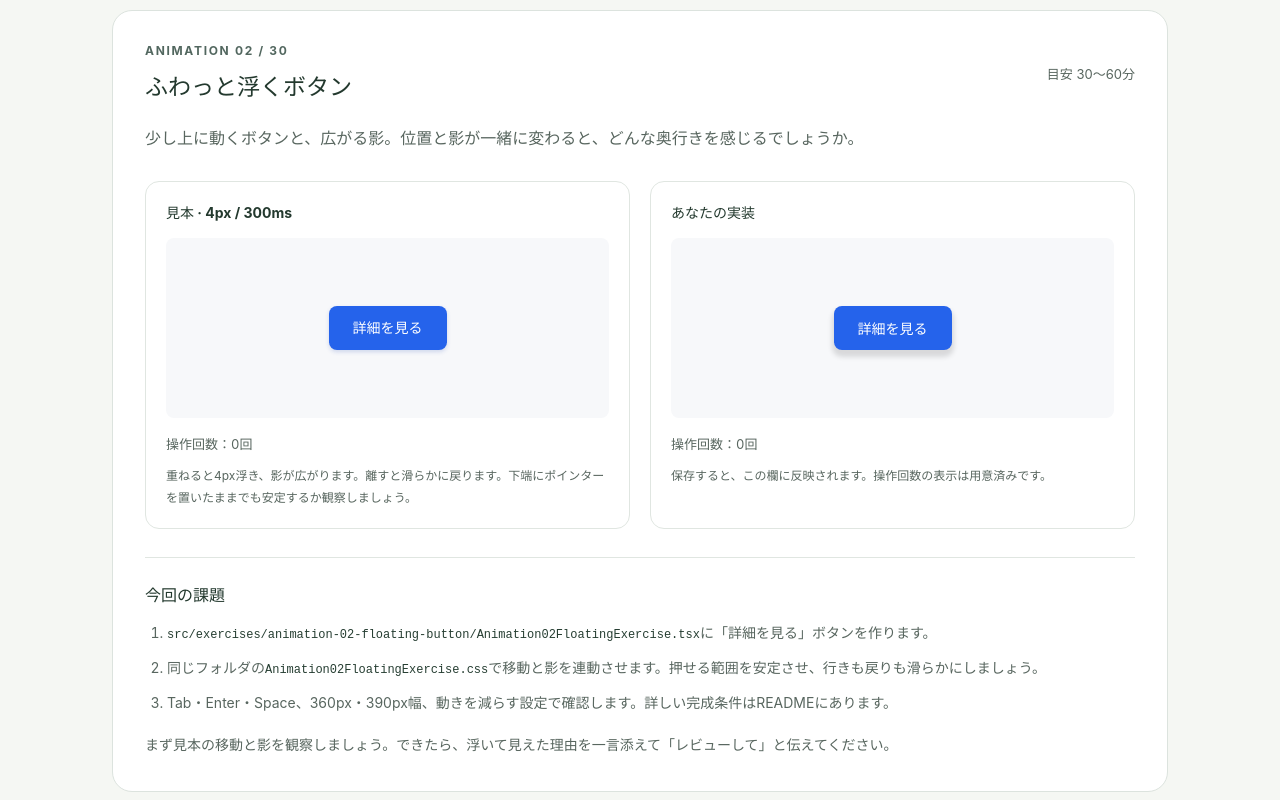
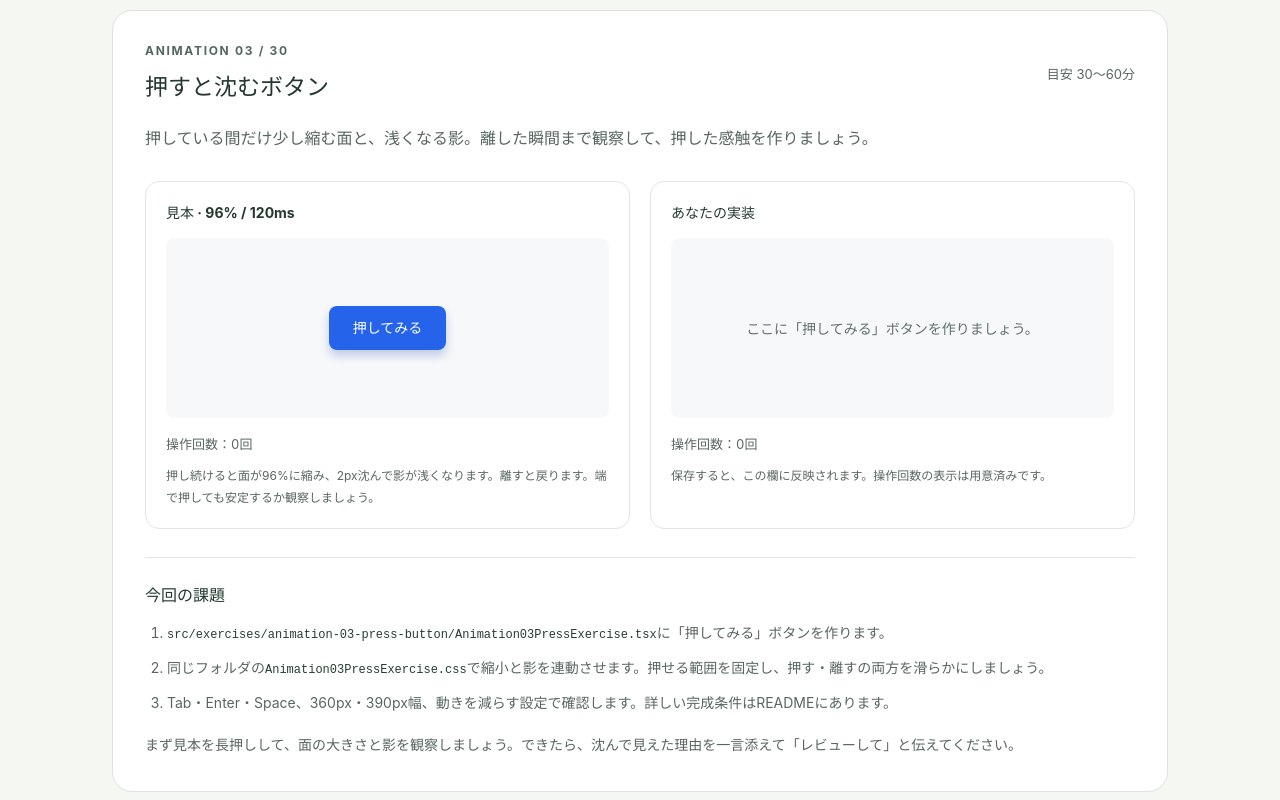
Before and after one commit to cry999/frontend-sandbox, a React (Vite) app: page / in a window 1280 px wide. Shown: the part 420-1220 px from the top of the page. Built offline with nearby package versions, Linux system fonts and the light colour scheme.

Commit message:
exercise: prepare animation 03

```diff
--- a/src/App.tsx
+++ b/src/App.tsx
@@ -17,6 +17,8 @@ import Animation01ColorExercise from './exercises/animation-01-color-transition/
 import Animation01ColorReference from './reference/Animation01ColorReference'
 import Animation02FloatingExercise from './exercises/animation-02-floating-button/Animation02FloatingExercise'
 import Animation02FloatingReference from './reference/Animation02FloatingReference'
+import Animation03PressExercise from './exercises/animation-03-press-button/Animation03PressExercise'
+import Animation03PressReference from './reference/Animation03PressReference'
 import './App.css'
 
 const lessons = ['塗りつぶしボタン', '枠線・テキストボタン', '操作への反応', 'アイコンとボタン', '処理中・無効・完了', '用途に応じた組み合わせ']
@@ -57,34 +59,47 @@ export default function App() {
       <section className="lesson" aria-labelledby="lesson-heading">
         <div className="lesson-heading">
           <div>
-            <p className="eyebrow">ANIMATION 02 / 30</p>
-            <h2 id="lesson-heading">ふわっと浮くボタン</h2>
+            <p className="eyebrow">ANIMATION 03 / 30</p>
+            <h2 id="lesson-heading">押すと沈むボタン</h2>
           </div>
           <span className="duration">目安 30〜60分</span>
         </div>
-        <p className="lesson-description">少し上に動くボタンと、広がる影。位置と影が一緒に変わると、どんな奥行きを感じるでしょうか。</p>
+        <p className="lesson-description">押している間だけ少し縮む面と、浅くなる影。離した瞬間まで観察して、押した感触を作りましょう。</p>
         <div className="comparison">
           <section className="preview-panel" aria-labelledby="reference-heading">
-            <h3 id="reference-heading">見本 · 4px / 300ms</h3>
-            <InteractionPreview><Animation02FloatingReference /></InteractionPreview>
-            <p className="panel-caption">重ねると4px浮き、影が広がります。離すと滑らかに戻ります。下端にポインターを置いたままでも安定するか観察しましょう。</p>
+            <h3 id="reference-heading">見本 · 96% / 120ms</h3>
+            <InteractionPreview><Animation03PressReference /></InteractionPreview>
+            <p className="panel-caption">押し続けると面が96%に縮み、2px沈んで影が浅くなります。離すと戻ります。端で押しても安定するか観察しましょう。</p>
           </section>
           <section className="preview-panel" aria-labelledby="exercise-heading">
             <h3 id="exercise-heading">あなたの実装</h3>
-            <InteractionPreview><Animation02FloatingExercise /></InteractionPreview>
+            <InteractionPreview><Animation03PressExercise /></InteractionPreview>
             <p className="panel-caption">保存すると、この欄に反映されます。操作回数の表示は用意済みです。</p>
           </section>
         </div>
         <section className="instructions" aria-labelledby="task-heading">
           <h3 id="task-heading">今回の課題</h3>
           <ol>
-            <li><code>src/exercises/animation-02-floating-button/Animation02FloatingExercise.tsx</code>に「詳細を見る」ボタンを作ります。</li>
-            <li>同じフォルダの<code>Animation02FloatingExercise.css</code>で移動と影を連動させます。押せる範囲を安定させ、行きも戻りも滑らかにしましょう。</li>
+            <li><code>src/exercises/animation-03-press-button/Animation03PressExercise.tsx</code>に「押してみる」ボタンを作ります。</li>
+            <li>同じフォルダの<code>Animation03PressExercise.css</code>で縮小と影を連動させます。押せる範囲を固定し、押す・離すの両方を滑らかにしましょう。</li>
             <li>Tab・Enter・Space、360px・390px幅、動きを減らす設定で確認します。詳しい完成条件はREADMEにあります。</li>
           </ol>
-          <p>まず見本の移動と影を観察しましょう。できたら、浮いて見えた理由を一言添えて「レビューして」と伝えてください。</p>
+          <p>まず見本を長押しして、面の大きさと影を観察しましょう。できたら、沈んで見えた理由を一言添えて「レビューして」と伝えてください。</p>
         </section>
       </section>
+      <details className="previous-lesson">
+        <summary>アニメーション02：ふわっと浮く（レビュー合格済み）</summary>
+        <div className="comparison">
+          <section className="preview-panel" aria-label="アニメーション02の見本">
+            <h3>見本 · 4px / 300ms</h3>
+            <InteractionPreview><Animation02FloatingReference /></InteractionPreview>
+          </section>
+          <section className="preview-panel" aria-label="アニメーション02の実装">
+            <h3>あなたの実装</h3>
+            <InteractionPreview><Animation02FloatingExercise /></InteractionPreview>
+          </section>
+        </div>
+      </details>
       <details className="previous-lesson">
         <summary>アニメーション01：じわっと色が変わる（レビュー合格済み）</summary>
         <div className="comparison">
--- /dev/null
+++ b/src/exercises/animation-03-press-button/Animation03PressExercise.css
@@ -0,0 +1 @@
+/* アニメーション03専用のクラスで、通常時・押下時・フォーカス時を作りましょう。 */
--- /dev/null
+++ b/src/exercises/animation-03-press-button/Animation03PressExercise.tsx
@@ -0,0 +1,5 @@
+import './Animation03PressExercise.css'
+
+export default function Animation03PressExercise() {
+  return <p className="exercise-placeholder">ここに「押してみる」ボタンを作りましょう。</p>
+}
--- /dev/null
+++ b/src/reference/Animation03PressReference.css
@@ -0,0 +1,41 @@
+.animation-03-reference {
+  display: inline-grid;
+  padding: 4px 0;
+  border: 0;
+  border-radius: 8px;
+  background: transparent;
+  color: #fff;
+  font: inherit;
+  font-size: 14px;
+  font-weight: 600;
+  line-height: 20px;
+  cursor: pointer;
+}
+.animation-03-reference-face {
+  display: grid;
+  place-items: center;
+  min-height: 44px;
+  padding: 12px 24px;
+  border-radius: 8px;
+  background: #2563eb;
+  box-shadow: 0 6px 10px rgb(30 64 175 / 24%);
+  pointer-events: none;
+  transition: transform 120ms ease-out, box-shadow 120ms ease-out, background-color 120ms ease-out;
+}
+.animation-03-reference:hover .animation-03-reference-face,
+.animation-03-reference:focus-visible .animation-03-reference-face {
+  background: #1d4ed8;
+}
+.animation-03-reference:active .animation-03-reference-face {
+  transform: translateY(2px) scale(0.96);
+  box-shadow: 0 1px 2px rgb(30 64 175 / 24%);
+  background: #1e40af;
+}
+.animation-03-reference:focus-visible {
+  outline: 3px solid #2563eb;
+  outline-offset: 3px;
+}
+@media (prefers-reduced-motion: reduce) {
+  .animation-03-reference-face { transition: none; }
+  .animation-03-reference:active .animation-03-reference-face { transform: none; }
+}
--- /dev/null
+++ b/src/reference/Animation03PressReference.tsx
@@ -0,0 +1,9 @@
+import './Animation03PressReference.css'
+
+export default function Animation03PressReference() {
+  return (
+    <button type="button" className="animation-03-reference">
+      <span className="animation-03-reference-face">押してみる</span>
+    </button>
+  )
+}
```
Also changed, not shown: practice/animation-plan.md (+2 -1 lines), src/exercises/animation-03-press-button/README.md (added).
